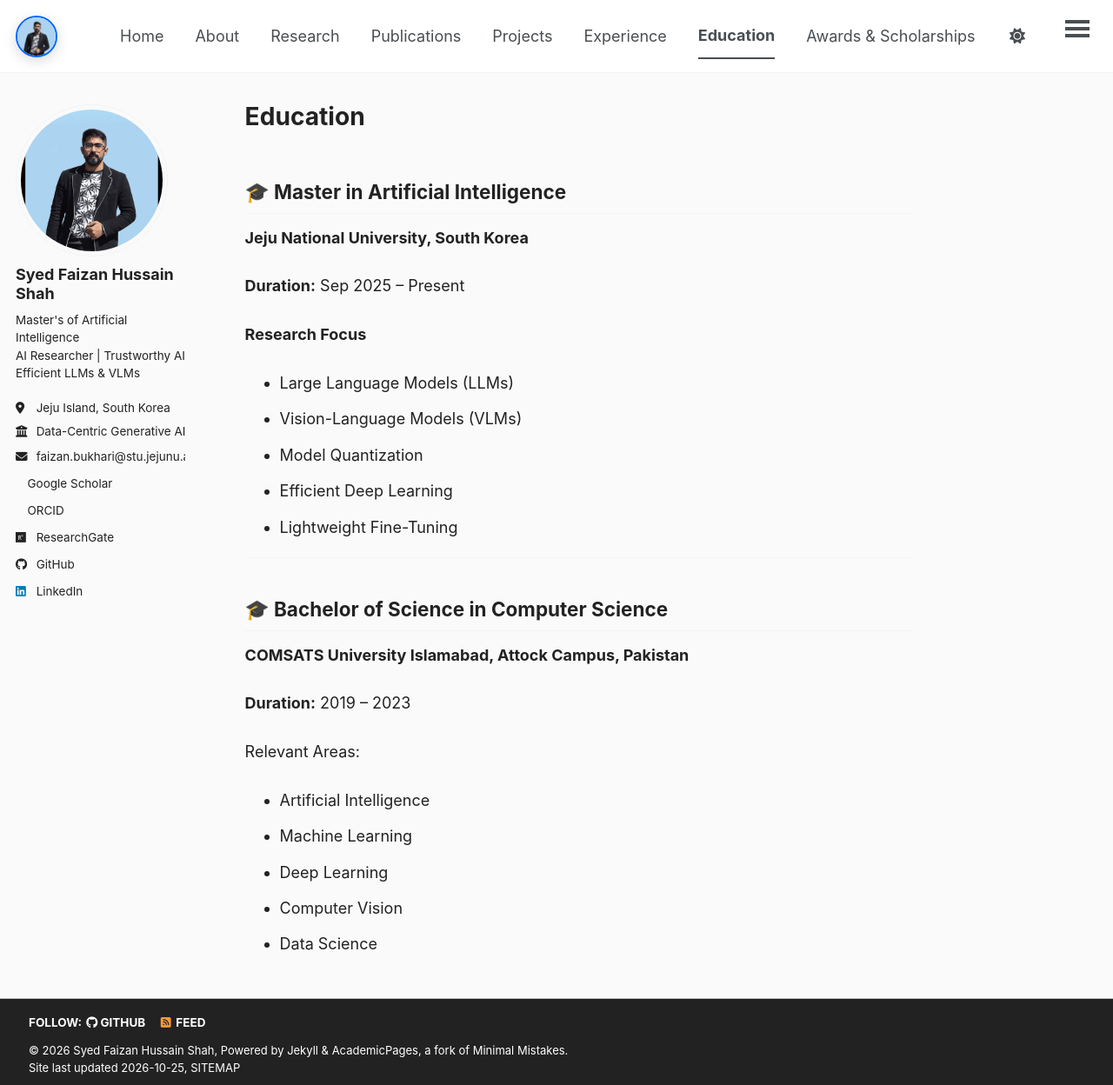
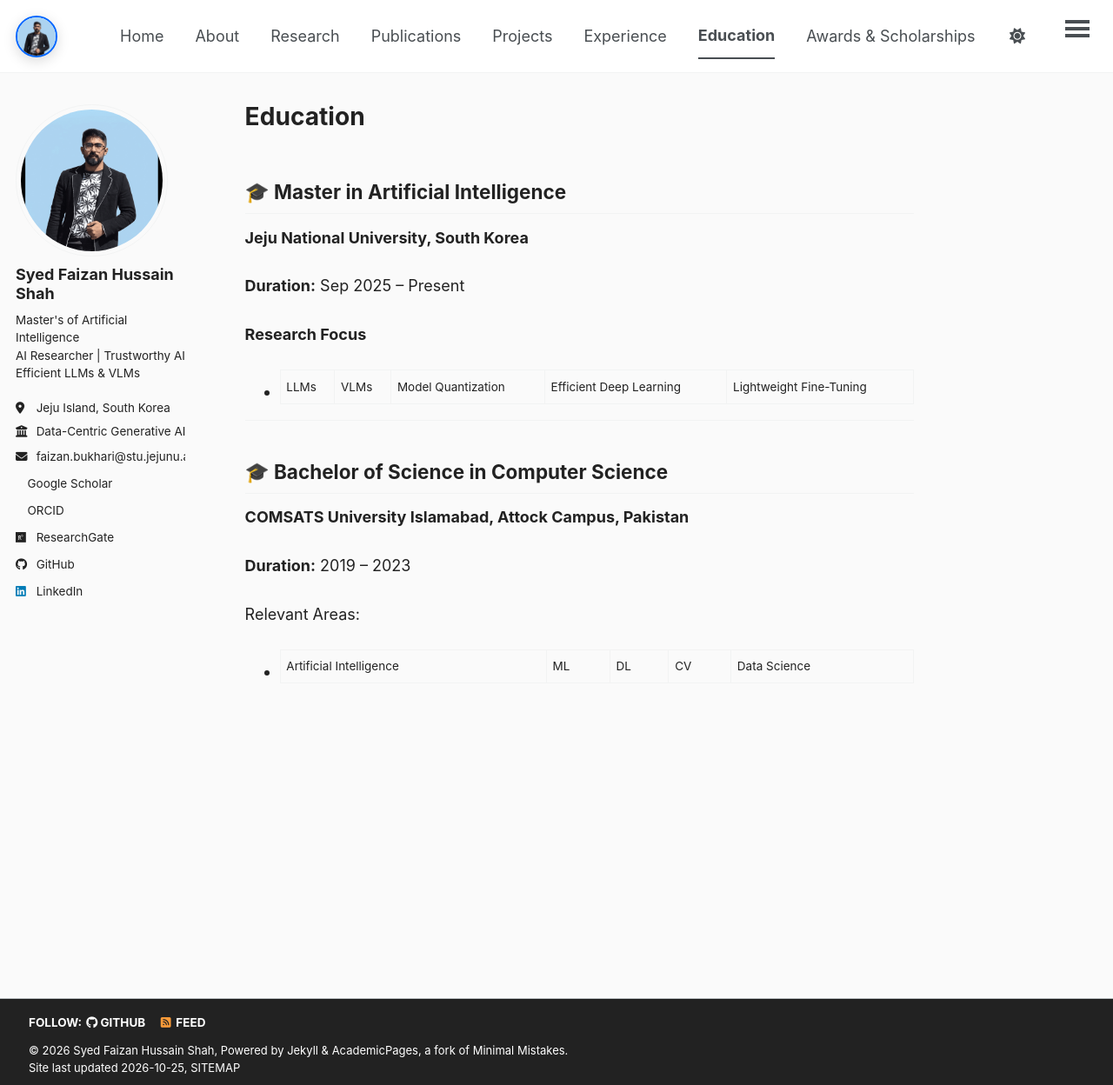
Before and after one commit to Fazi743/Fazi743.github.io, a Jekyll site: the page built from _pages/education.md, in a window 1280 px wide and 1248 px high. Shown: the whole window at 87% size. Built offline with Jekyll 4.4.1, drawn with Linux system fonts in a browser that asks for light colours; a style sheet for code colours, icons or effects is not loaded.

Commit message:
Update education.md

```diff
--- a/_pages/education.md
+++ b/_pages/education.md
@@ -10,11 +10,7 @@
 **Duration:** Sep 2025 – Present
 
 **Research Focus**
-- Large Language Models (LLMs)
-- Vision-Language Models (VLMs)
-- Model Quantization
-- Efficient Deep Learning
-- Lightweight Fine-Tuning
+- LLMs | VLMs | Model Quantization | Efficient Deep Learning | Lightweight Fine-Tuning
 
 ---
 
@@ -25,8 +21,4 @@
 **Duration:** 2019 – 2023
 
 Relevant Areas:
-- Artificial Intelligence
-- Machine Learning
-- Deep Learning
-- Computer Vision
-- Data Science
+- Artificial Intelligence | ML | DL | CV | Data Science
```
